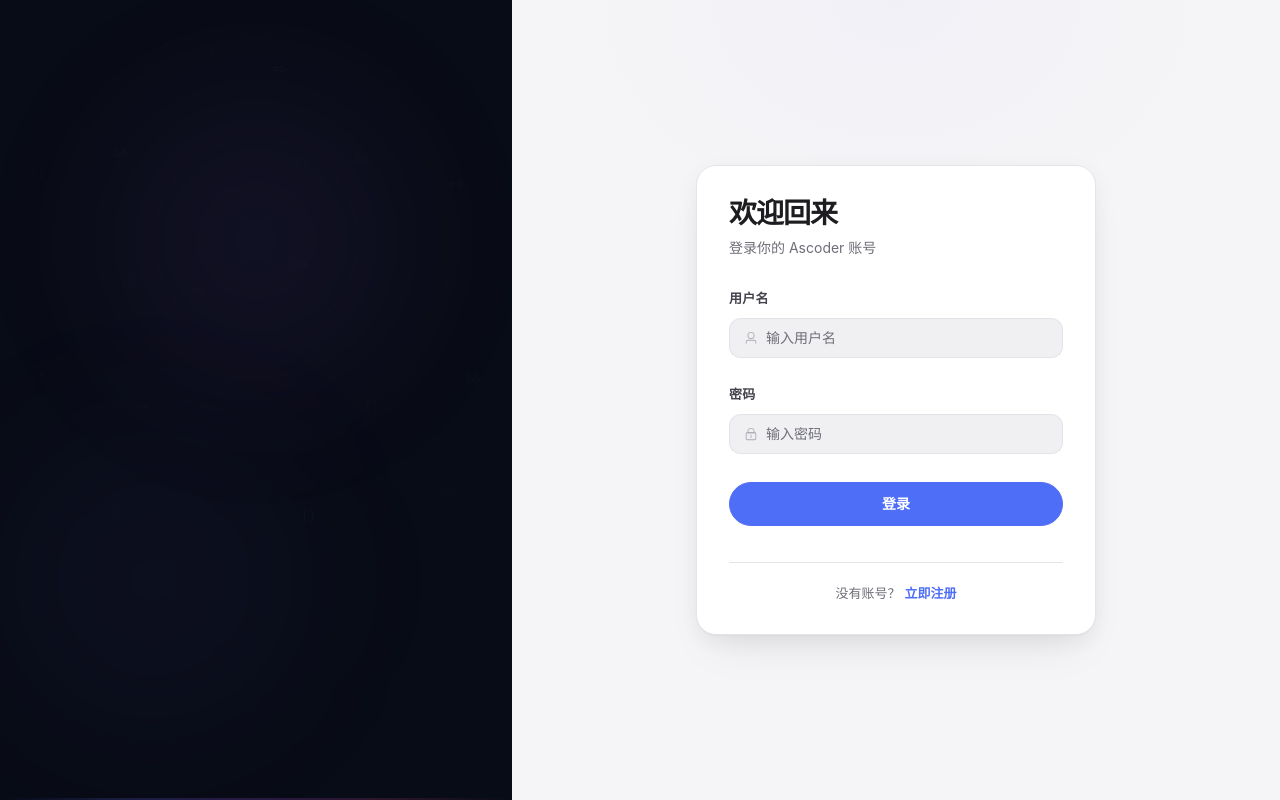
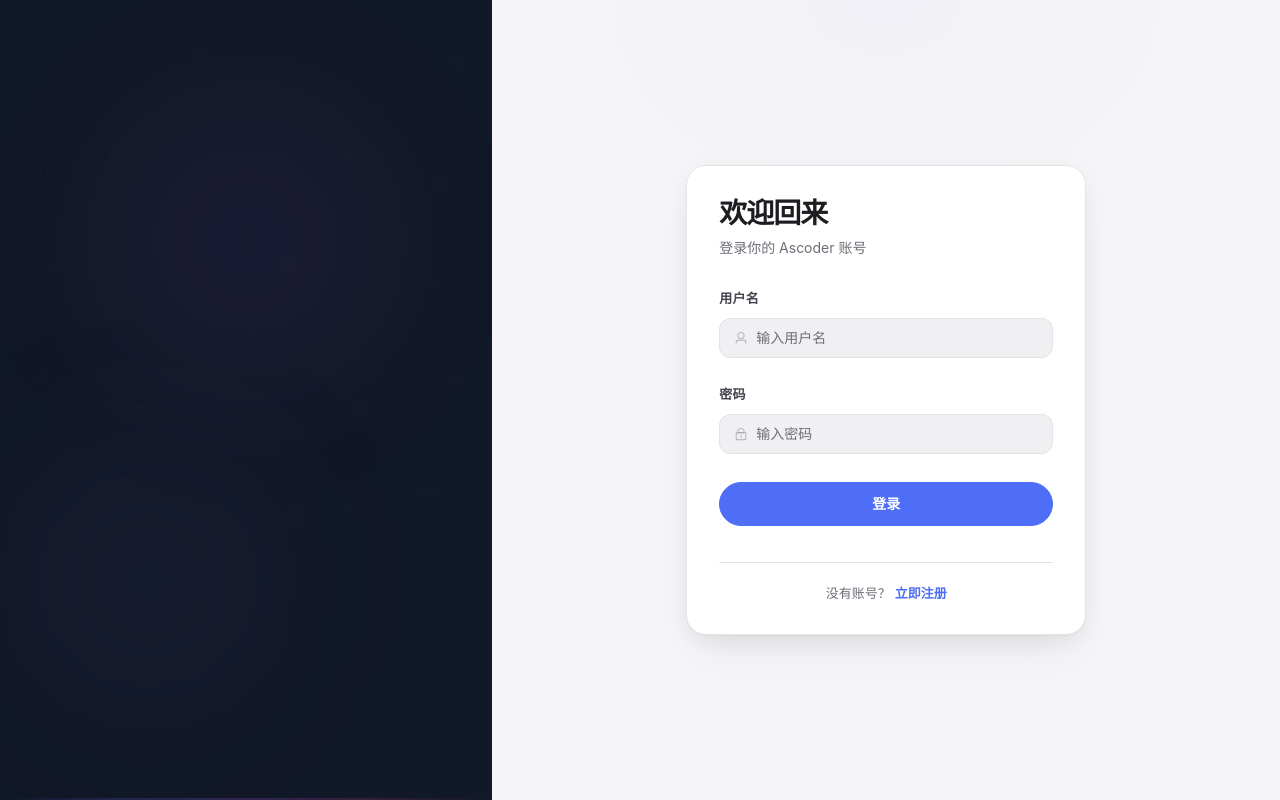
Before and after one commit to welsione/Ascoder, a Vue app in the folder frontend/web/: page /login in a window 1280 px wide. Built offline with nearby package versions, Linux system fonts and the light colour scheme; no server answers.

Commit message:
fix(ui): 品牌区再缩窄(5:8) + 背景色调浅为 #111827

```diff
--- a/frontend/web/src/components/auth/AuthLayout.vue
+++ b/frontend/web/src/components/auth/AuthLayout.vue
@@ -75,7 +75,7 @@ function particleStyle(index: number) {
 <style scoped>
 .auth-shell {
   display: grid;
-  grid-template-columns: 2fr 3fr;
+  grid-template-columns: 5fr 8fr;
   min-height: 100vh;
 }
 
@@ -88,7 +88,7 @@ function particleStyle(index: number) {
   justify-items: center;
   padding: var(--spacing-10) var(--spacing-8);
   overflow: hidden;
-  background: #080c16;
+  background: #111827;
 }
 
 .brand-bg {
```
